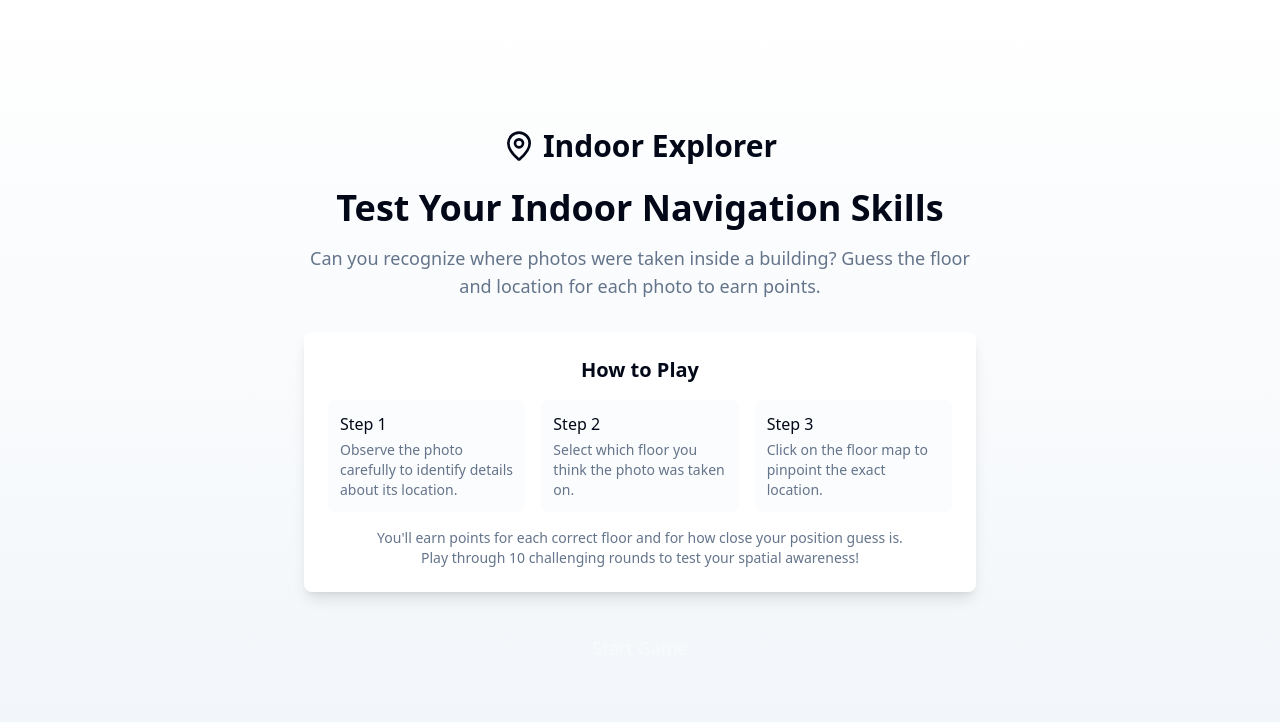
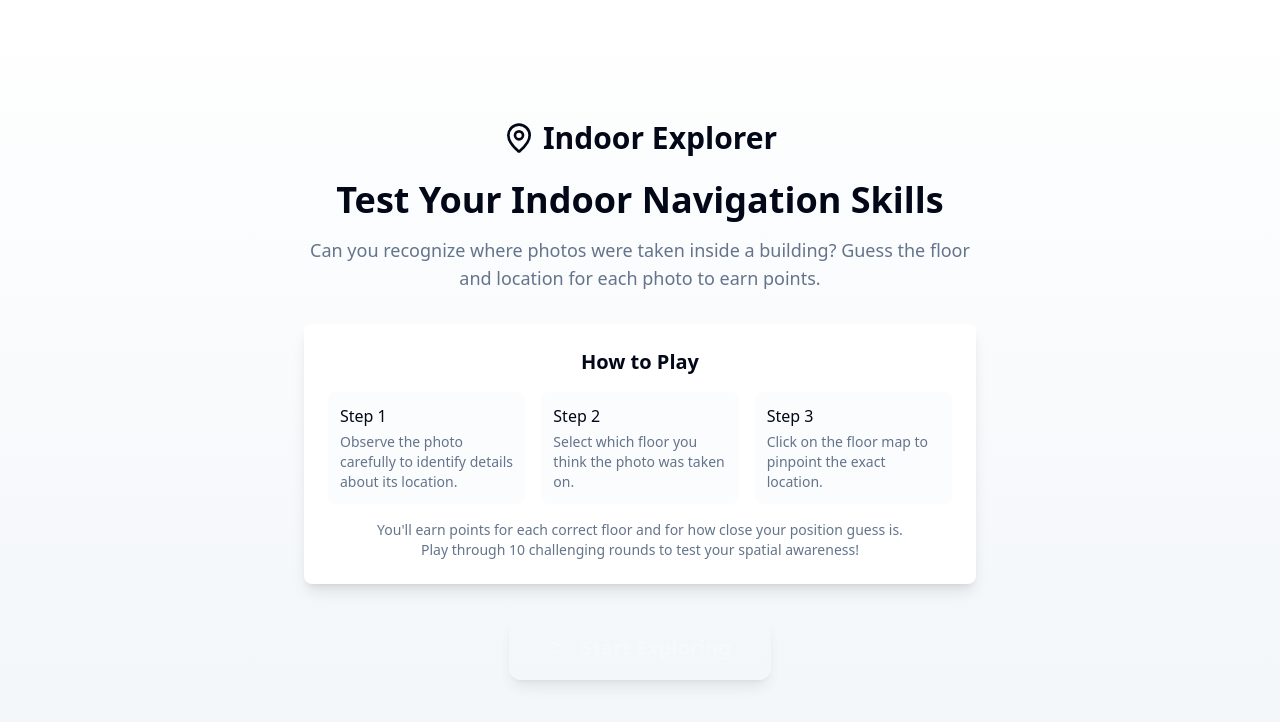
Before and after one commit to alexisvei/indoor-spotter-game, a React (Vite) app: page / in a window 1280 px wide. Shown: the top 722 px of the page. Built offline with nearby package versions, Linux system fonts and the light colour scheme.

Commit message:
Add start game CTA
Adds a "Start Game" button to the home page.

```diff
--- a/src/pages/Index.tsx
+++ b/src/pages/Index.tsx
@@ -2,7 +2,7 @@
 import React, { useState } from "react";
 import GameContainer from "@/components/GameContainer";
 import { Button } from "@/components/ui/button";
-import { MapPin } from "lucide-react";
+import { MapPin, Play } from "lucide-react";
 
 const Index = () => {
   const [gameStarted, setGameStarted] = useState(false);
@@ -61,12 +61,15 @@ const Index = () => {
             </div>
           </div>
 
-          <Button
-            onClick={startGame}
-            className="bg-game-primary hover:bg-game-primary/90 px-8 py-6 text-lg"
-          >
-            Start Game
-          </Button>
+          <div className="animate-pulse">
+            <Button
+              onClick={startGame}
+              size="lg"
+              className="bg-game-primary hover:bg-game-primary/90 px-10 py-8 text-xl font-bold rounded-xl shadow-lg transition-all hover:scale-105 hover:shadow-xl"
+            >
+              <Play className="mr-2 h-6 w-6" /> Start Exploring
+            </Button>
+          </div>
         </div>
       </div>
     );
```
